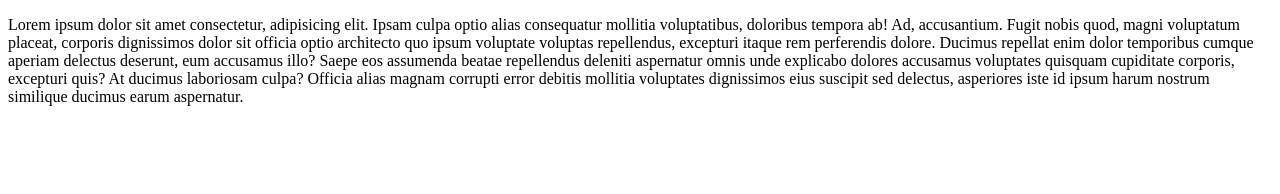
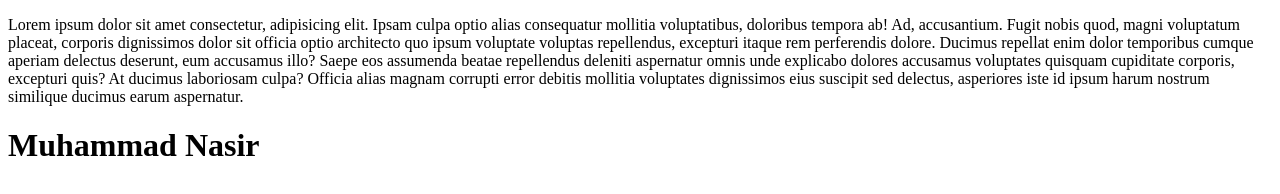
Before and after one commit to Nasir-Ibn-e-Zahir/Webclass-Batch-V, a plain HTML site: page index.html in a window 1280 px wide. Drawn offline with Linux system fonts and the light colour scheme.

Commit message:
Skipping staging area and commit<

```diff
--- a/index.html
+++ b/index.html
@@ -9,5 +9,6 @@
 <body>
     <p>Lorem ipsum dolor sit amet consectetur, adipisicing elit. Ipsam culpa optio alias consequatur mollitia voluptatibus, doloribus tempora ab! Ad, accusantium. Fugit nobis quod, magni voluptatum placeat, corporis dignissimos dolor sit officia optio architecto quo ipsum voluptate voluptas repellendus, excepturi itaque rem perferendis dolore. Ducimus repellat enim dolor temporibus cumque aperiam delectus deserunt, eum accusamus illo? Saepe eos assumenda beatae repellendus deleniti aspernatur omnis unde explicabo dolores accusamus voluptates quisquam cupiditate corporis, excepturi quis? At ducimus laboriosam culpa? Officia alias magnam corrupti error debitis mollitia voluptates dignissimos eius suscipit sed delectus, asperiores iste id ipsum harum nostrum similique ducimus earum aspernatur.
     </p>
+    <h1>Muhammad Nasir</h1>
 </body>
 </html>
```
